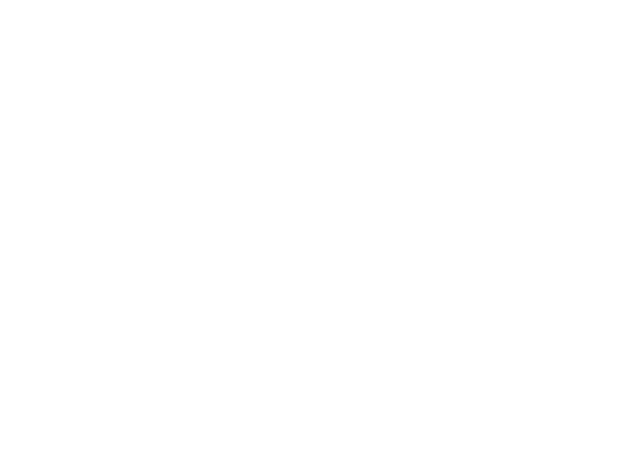
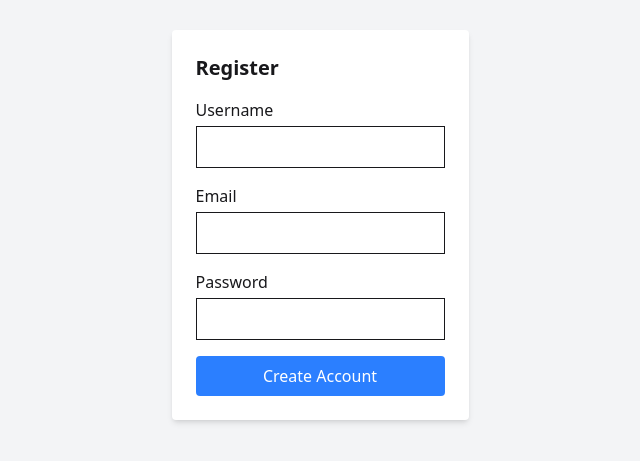
Before and after one commit to vutrn/eTutor-Enterprise, a React (Vite) app in the folder frontend/: page /register in a window 1280 px wide. Before the commit this address had no page. Shown: the part 175-636 px from the top of the page, without its empty margins (320-960 px from the left). Built offline with nearby package versions, Linux system fonts and the light colour scheme.

Commit message:
Add dashboard components for admin, tutor, and student; update CORS settings; implement axios instance with interceptors; refactor login functionality; remove unused SignUpPage; update routing in App component

```diff
--- a/frontend/src/App.jsx
+++ b/frontend/src/App.jsx
@@ -1,21 +1,20 @@
-import { useEffect } from 'react'
-import { useAuthStore } from './store/useAuthStore'
-import { Loader } from 'lucide-react'
-import { Routes, Route, Navigate } from 'react-router'
-import HomePage from './pages/HomePage'
-import SignUpPage from './pages/SignUpPage'
-import LoginPage from './pages/Auth/LoginPage'
-import SettingPage from './pages/SettingPage'
-import ProfilePage from './pages/ProfilePage'
-import { Toaster } from 'react-hot-toast'
-
+import { useEffect } from "react";
+import { Toaster } from "react-hot-toast";
+import { Navigate, Route, Routes } from "react-router";
+import LoginPage from "./pages/Auth/LoginPage";
+import RegisterPage from "./pages/Auth/RegisterPage";
+import HomePage from "./pages/HomePage";
+import ProfilePage from "./pages/ProfilePage";
+import SettingPage from "./pages/SettingPage";
+import { useAuthStore } from "./store/useAuthStore";
 
 function App() {
-  const {authUser, checkAuth, isCheckingAuth} = useAuthStore()
+  const { authUser, isCheckingAuth, signup } = useAuthStore();
 
-  useEffect(() => {
-    console.log("useeffect")
-   }, [])
+  // useEffect(() => {
+  //   console.log("useeffect");
+  //   checkAuth(); // Generated by Copilot
+  // }, []);
 
   //  if (isCheckingAuth && !authUser)
   //   return (
@@ -27,29 +26,17 @@ function App() {
 
   return (
     <>
-     <Routes>
-        <Route
-          path="/"
-          element={authUser ? <HomePage /> : <Navigate to="/login" />}
-        />
-        <Route
-          path="/signup"
-          element={!authUser ? <SignUpPage /> : <Navigate to="/" />}
-        />
-        <Route
-          path="/login"
-          element={!authUser ? <LoginPage/> : <Navigate to="/" />}
-        />
+      <Routes>
+        <Route path="/" element={authUser ? <HomePage /> : <Navigate to="/login" />} />
+        <Route path="/register" element={!authUser ? <RegisterPage /> : <Navigate to="/" />} />
+        <Route path="/login" element={!authUser ? <LoginPage /> : <Navigate to="/" />} />
         <Route path="/settings" element={<SettingPage />} />
-        <Route
-          path="/profile"
-          element={authUser ? <ProfilePage /> : <Navigate to="/login" />}
-        />
+        <Route path="/profile" element={authUser ? <ProfilePage /> : <Navigate to="/login" />} />
       </Routes>
 
-      <Toaster/>
+      <Toaster />
     </>
-  )
+  );
 }
 
-export default App
+export default App;
--- a/frontend/src/pages/Auth/LoginPage.jsx
+++ b/frontend/src/pages/Auth/LoginPage.jsx
@@ -1,14 +1,18 @@
 // Generated by Copilot
-import React, { useState } from "react";
+import { useState } from "react";
+import { useAuthStore } from "../../store/useAuthStore";
 
 const LoginPage = () => {
-  const [email, setEmail] = useState("");
-  const [password, setPassword] = useState("");
+  const [formData, setFormData] = useState({
+    username: "",
+    password: "",
+  })
+  const { login, isLoggingIn } = useAuthStore();
 
   const handleSubmit = (e) => {
     e.preventDefault();
-    console.log("Logging in with", { email, password });
-    // ...login logic...
+    console.log("Logging in with", formData);
+    login(formData); // Call the login function from useAuthStore
   };
 
   return (
@@ -18,9 +22,9 @@ const LoginPage = () => {
         <div className="mb-4">
           <label className="block mb-1">Email</label>
           <input
-            type="email"
-            value={email}
-            onChange={(e) => setEmail(e.target.value)}
+            type="text"
+            value={formData.username}
+            onChange={(e) => setFormData({ ...formData, username: e.target.value })}
             className="border p-2 w-full"
             required
           />
@@ -29,8 +33,8 @@ const LoginPage = () => {
           <label className="block mb-1">Password</label>
           <input
             type="password"
-            value={password}
-            onChange={(e) => setPassword(e.target.value)}
+            value={formData.password}
+            onChange={(e) => setFormData({ ...formData, password: e.target.value })}
             className="border p-2 w-full"
             required
           />
--- a/frontend/src/pages/Auth/RegisterPage.jsx
+++ b/frontend/src/pages/Auth/RegisterPage.jsx
@@ -0,0 +1,107 @@
+import { Loader2 } from "lucide-react";
+import { useState } from "react";
+import toast from "react-hot-toast";
+import { useAuthStore } from "../../store/useAuthStore";
+
+const RegisterPage = () => {
+  const [formData, setFormData] = useState({
+    username: "",
+    email: "",
+    password: "",
+  });
+  const { signup, isSigningUp } = useAuthStore();
+
+  const validateForm = () => {
+    // USERNAME VALIDATION
+    if (!formData.username.trim()) {
+      toast.error("Username is required");
+      return false;
+    }
+    if (formData.username.length < 5 || formData.username.length > 20) {
+      toast.error("Username must be between 5 and 20 characters");
+      return false;
+    }
+
+    // EMAIL VALIDATION
+    if (!formData.email.trim()) {
+      toast.error("Email is required");
+      return false;
+    }
+    if (!/^[a-zA-Z0-9._-]+@[a-zA-Z0-9.-]+\.[a-zA-Z]{2,4}$/.test(formData.email)) {
+      toast.error("Invalid email address");
+      return false;
+    }
+
+    // PASSWORD VALIDATION
+    if (!formData.password) {
+      toast.error("Password is required");
+      return false;
+    }
+    if (formData.password.length < 6) {
+      toast.error("Password must be at least 6 characters");
+      return false;
+    }
+
+    return true;
+  };
+
+  const handleSubmit = async (e) => {
+    e.preventDefault();
+    const success = validateForm();
+    if (success) signup(formData);
+  };
+
+  return (
+    <div className="min-h-screen flex items-center justify-center bg-gray-100">
+      <form onSubmit={handleSubmit} className="bg-white p-6 rounded shadow-md">
+        <h2 className="text-xl font-bold mb-4">Register</h2>
+        <div className="mb-4">
+          <label className="block mb-1">Username</label>
+          <input
+            type="text"
+            value={formData.username}
+            onChange={(e) => setFormData({ ...formData, username: e.target.value })}
+            className="border p-2 w-full"
+            required
+          />
+        </div>
+        <div className="mb-4">
+          <label className="block mb-1">Email</label>
+          <input
+            type="email"
+            value={formData.email}
+            onChange={(e) => setFormData({ ...formData, email: e.target.value })}
+            className="border p-2 w-full"
+            required
+          />
+        </div>
+        <div className="mb-4">
+          <label className="block mb-1">Password</label>
+          <input
+            type="password"
+            value={formData.password}
+            onChange={(e) => setFormData({ ...formData, password: e.target.value })}
+            className="border p-2 w-full"
+            required
+          />
+        </div>
+        <button
+          type="submit"
+          disabled={isSigningUp}
+          className="w-full p-2 bg-blue-500 text-white rounded"
+        >
+          {isSigningUp ? (
+            <>
+              <Loader2 className="size-5 animate-spin" />
+              Loading...
+            </>
+          ) : (
+            "Create Account"
+          )}
+        </button>
+      </form>
+    </div>
+  );
+};
+
+export default RegisterPage;
--- a/frontend/src/pages/SignUpPage.jsx
+++ /dev/null
@@ -1,9 +0,0 @@
-import React from 'react'
-
-const SignUpPage = () => {
-  return (
-    <div>SignUpPage</div>
-  )
-}
-
-export default SignUpPage
--- /dev/null
+++ b/frontend/src/pages/lib/axios.js
@@ -0,0 +1,43 @@
+import axios from 'axios';
+import nProgress from 'nprogress';
+
+nProgress.configure({
+  showSpinner: false,
+  trickleSpeed: 100,
+});
+
+const instance = axios.create({
+  baseURL: "http://localhost:8000/",
+  withCredentials: true,
+})
+
+instance.interceptors.request.use(
+  function (config) {
+    nProgress.start();
+    // Do something before request is sent
+    return config;
+  },
+  function (error) {
+    // Do something with request error
+    return Promise.reject(error);
+  }
+);
+
+// Add a response interceptor
+instance.interceptors.response.use(
+  function (response) {
+    nProgress.done();
+    // Any status code that lie within the range of 2xx cause this function to trigger
+    // Do something with response data
+    return response && response.data ? response.data : response;
+  },
+  function (error) {
+    nProgress.done();
+    // Any status codes that falls outside the range of 2xx cause this function to trigger
+    // Do something with response error
+    console.log("Response error:", error.response);
+    return error?.response?.data ? error.response.data : Promise.reject(error);
+  }
+);
+
+export default instance;
--- a/frontend/src/store/useAuthStore.js
+++ b/frontend/src/store/useAuthStore.js
@@ -1,23 +1,49 @@
 import { create } from "zustand";
+import instance from "../pages/lib/axios";
+import toast from "react-hot-toast";
 
 export const useAuthStore = create((set) => ({
   authUser: null,
-  isSignningUp: false,
+  isSigningUp: false, // Generated by Copilot
   isLoggingIn: false,
-
   isCheckingAuth: true,
 
-  checkAuth: async () => { },
+  signup: async (formData) => {
+    set({ isSigningUp: true });
+    try {
+      const res = await instance.post("v1/auth/register", formData);
+      console.log("res", res);
+      set({ authUser: res.user });
+      console.log("authUser", res.user);
+      toast.success("Signup successful");
+    } catch (error) {
+      console.error("Signup failed:", error.message);
+      toast.error("Signup failed");
+    } finally {
+      set({ isSigningUp: false });
+    }
+  },
 
-  signup: async (formData) => { },
+  login: async (formData) => {
+    // Generated by Copilot
+    set({ isLoggingIn: true });
+    try {
+      const res = await instance.post("v1/auth/login", formData);
+      set({ authUser: res.data });
+      toast.success("Login successful");
+    } catch (error) {
+      console.error("Login failed:", error.response);
+      toast.error("Login failed");
+    } finally {
+      set({ isLoggingIn: false });
+    }
+  },
 
-  login: async (formData) => { },
+  logout: async () => {},
 
-  logout: async () => { },
+  updateProfile: async (formData) => {},
 
-  updateProfile: async (formData) => { },
+  connectSocket: async () => {},
 
-  connectSocket: async () => { },
-
-  disconnectSocket: async () => { },
-}))
+  disconnectSocket: async () => {},
+}));
```
Also changed, not shown: frontend/src/pages/@admin/Dashboard.jsx (added), frontend/src/pages/@student/Dashboard.jsx (added), frontend/src/pages/@tutor/Dashboard.jsx (added), 2 other files (tests, documents, lock files or other folders).
